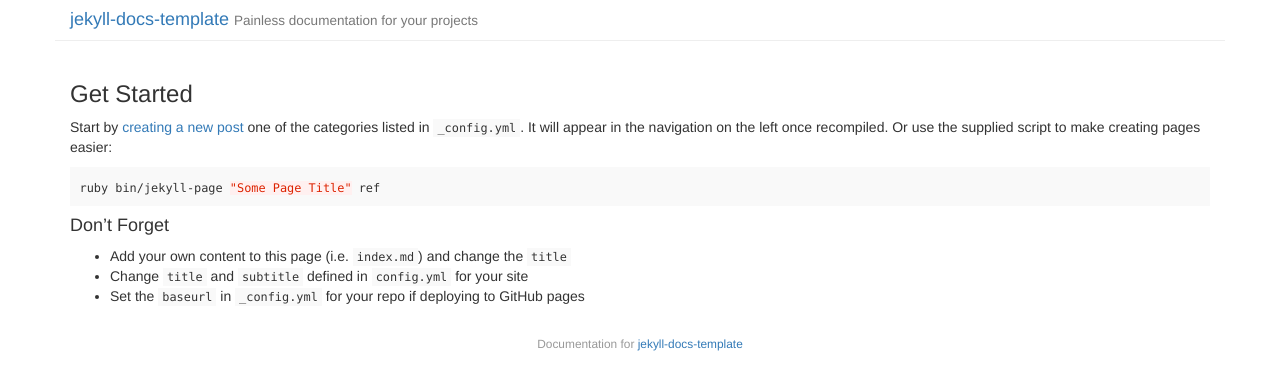
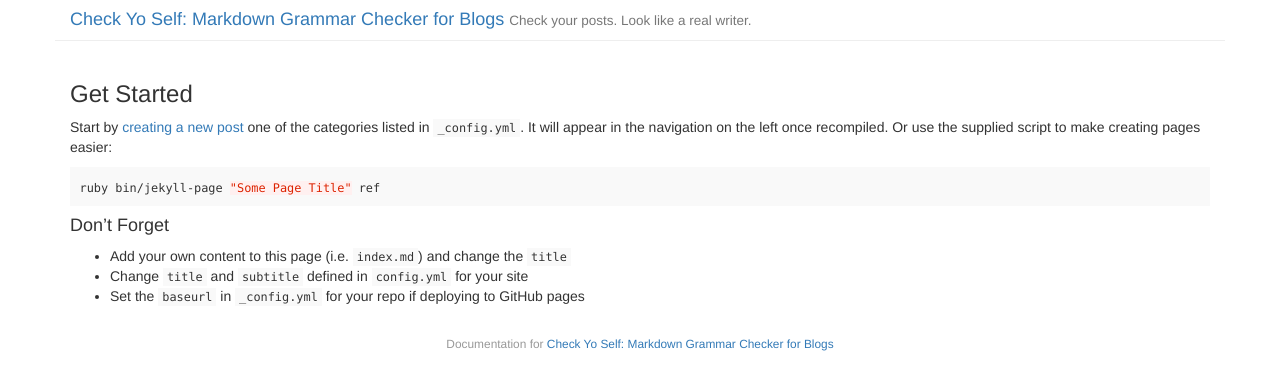
Before and after one commit to twhite96/checkyoself, a Jekyll site: the page built from docs/documentation/index.md, in a window 1280 px wide. Shown: the top 390 px of the page. Built offline with Jekyll 4.4.1, drawn with Linux system fonts in a browser that asks for light colours.

Commit message:
Updates config for documentation dir and main docs dir

```diff
--- a/docs/_config.yml
+++ b/docs/_config.yml
@@ -1,6 +1,6 @@
 # general configuration
 url: 'http://twhite96.github.io/checkyoself/docs'
-baseurl: '/checkyoself'
+baseurl: '/checkyoself/docs'
 
 # compass configuration
 compass:
--- a/docs/documentation/_config.yml
+++ b/docs/documentation/_config.yml
@@ -1,6 +1,6 @@
 # Site title and subtitle. This is used in _includes/header.html
-title: 'jekyll-docs-template'
-subtitle: 'Painless documentation for your projects'
+title: 'Check Yo Self: Markdown Grammar Checker for Blogs'
+subtitle: 'Check your posts. Look like a real writer.'
 
 # if you wish to integrate disqus on pages set your shortname here
 disqus_shortname: ''
```
Also changed, not shown: 1 other file.
